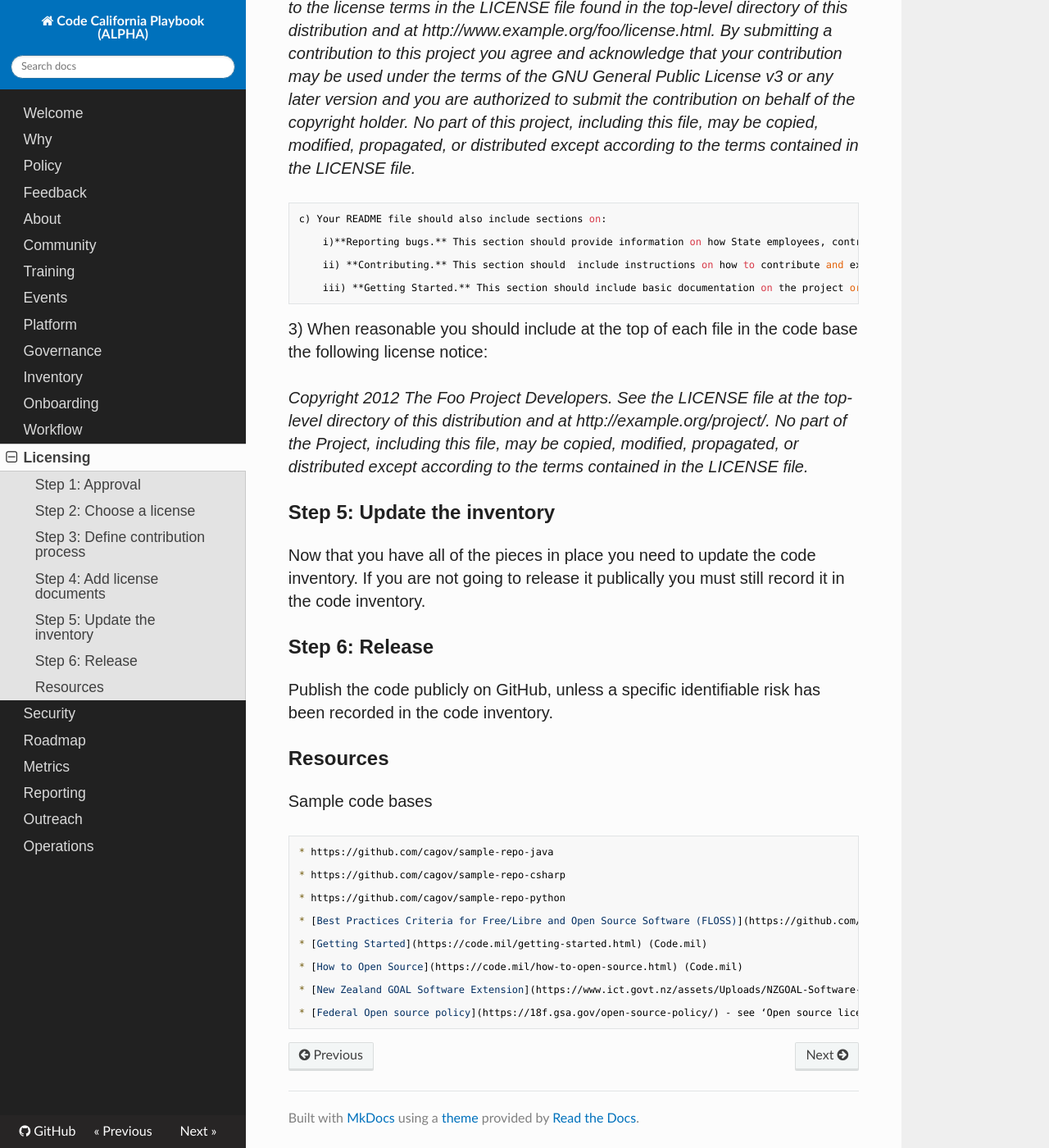
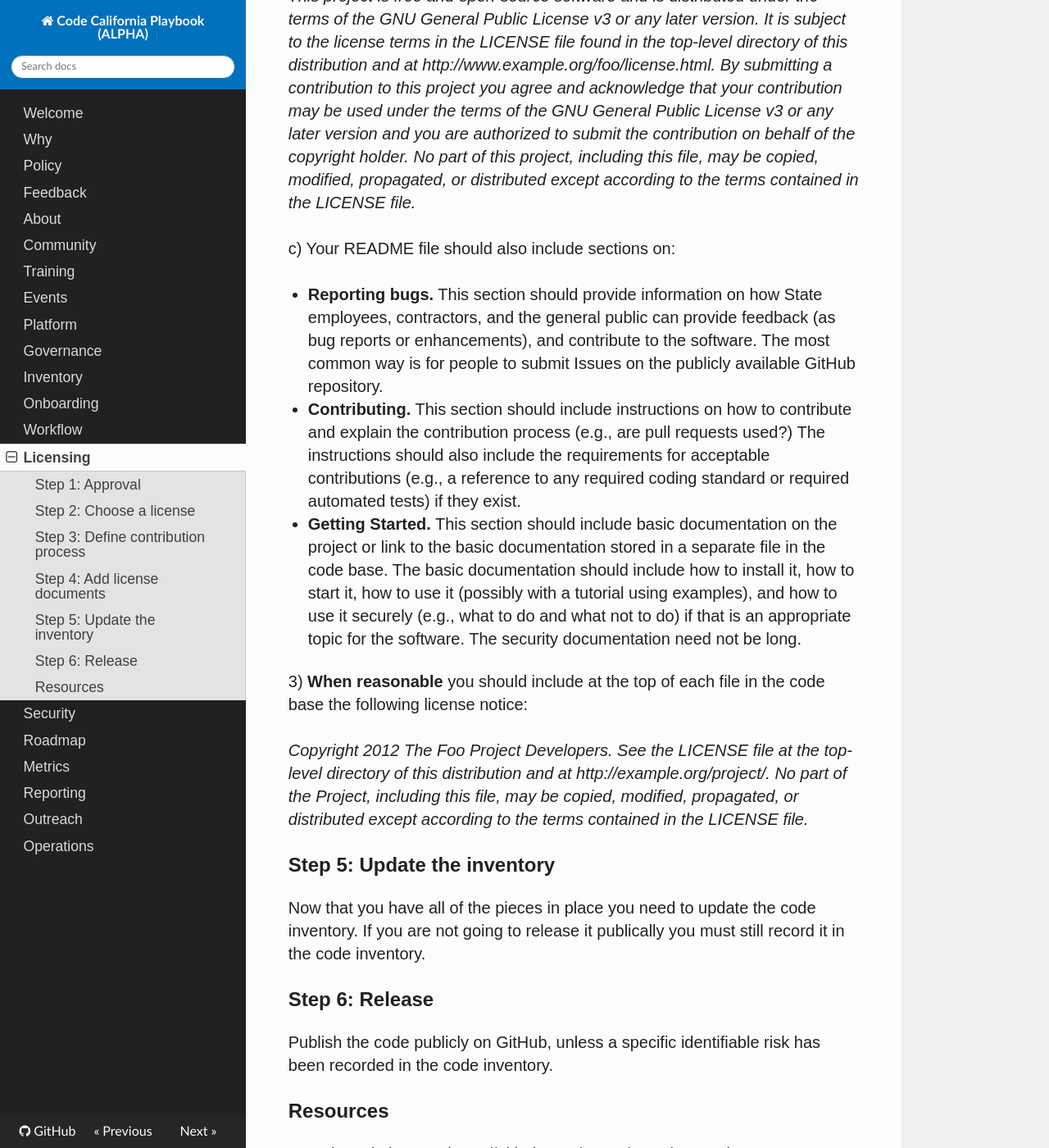
Before and after one commit to CA-CODE-Works/playbook, an MkDocs documentation site: the page built from docs/licensing.md, in a window 1280 px wide and 1400 px high, scrolled down 4141 px. Shown: the whole window at 82% size. Built offline with MkDocs 1.6.1, drawn with Linux system fonts in a browser that asks for light colours; nearby versions of some CDN libraries; old or Windows-style settings are respelled for this version of MkDocs; some of the changed text lies outside the part shown.

Commit message:
Update licensing.md
Fixes

```diff
--- a/docs/licensing.md
+++ b/docs/licensing.md
@@ -40,6 +40,7 @@ An essential process for releasing custom code as open source is defining the co
 Agencies may choose instead to require individuals to submit a individual contributor license agreement prior to their first contribution. The Apache Software Foundation’s [Individual Contributor License Agreement (ICLA)](https://www.apache.org/licenses/icla.pdf) is widely used agreement widely accepted by prominent nonprofits and corporate entities.
 
 Procedure
+
     * Individual - Sign the Individual contributor agreement, email code coordinator
     * Corporation or employee - sign the corporate agreement, email code coordinator
 
@@ -49,7 +50,7 @@ Each agency should adopt a policy describing the procedure for accepting contrib
 
 You must add the following licensing documents to your project:
 
-1. **LICENSE
+1. **LICENSE**
 
     a) This file should include the copyright notices for all copyright holders and the full text of all applicable license to the project including a copy of the GNU General Public License version 3 and
 
@@ -59,28 +60,28 @@ You must add the following licensing documents to your project:
 
 You should also include any other applicable copyright notices in this file as well.
 
-    c) You can find a copy of the GPLv3 here: https://www.gnu.org/licenses/gpl-3.0.txt
+   c) You can find a copy of the GPLv3 here: https://www.gnu.org/licenses/gpl-3.0.txt
 
-2. **README
+2. **README**
 
     a) A brief paragraph consisting of 1 to 4 sentences  succinctly describe what the software does (what problem does it solve?).
 
     b) Your README file must include the following statement clearly indicating the project is being distributed under the terms of the GNU General Public License v3 or any later version.
 
-*LICENSE
+*LICENSE*
 
 *This project is free and open-source software and is distributed under the terms of the GNU General Public License v3 or any later version. It is subject to the license terms in the LICENSE file found in the top-level directory of this distribution and at http://www.example.org/foo/license.html. By submitting a contribution to this project you agree and acknowledge that your contribution may be used under the terms of the GNU General Public License v3 or any later version and you are authorized to submit the contribution on behalf of the copyright holder. No part of this project, including this file, may be copied, modified, propagated, or distributed except according to the terms contained in the LICENSE file.*
 
+   c) Your README file should also include sections on:
 
-    c) Your README file should also include sections on:
+   * **Reporting bugs.** This section should provide information on how State employees, contractors, and the general public can provide feedback (as bug reports or enhancements), and contribute to the software. The most common way is for people to submit Issues on the publicly available GitHub repository.
 
-        i)**Reporting bugs.** This section should provide information on how State employees, contractors, and the general public can provide feedback (as bug reports or enhancements), and contribute to the software. The most common way is for people to submit Issues on the publicly available GitHub repository.
+   * **Contributing.** This section should  include instructions on how to contribute and explain the contribution process (e.g., are pull requests used?) The instructions should also include the requirements for acceptable contributions (e.g., a reference to any required coding standard or required automated tests) if they exist.
 
-        ii) **Contributing.** This section should  include instructions on how to contribute and explain the contribution process (e.g., are pull requests used?) The instructions should also include the requirements for acceptable contributions (e.g., a reference to any required coding standard or required automated tests) if they exist.
+   * **Getting Started.** This section should include basic documentation on the project or link to the basic documentation stored in a separate file in the code base. The basic documentation should include how to install it, how to start it, how to use it (possibly with a tutorial using examples), and how to use it securely (e.g., what to do and what not to do) if that is an appropriate topic for the software. The security documentation need not be long.
 
-        iii) **Getting Started.** This section should include basic documentation on the project or link to the basic documentation stored in a separate file in the code base. The basic documentation should include how to install it, how to start it, how to use it (possibly with a tutorial using examples), and how to use it securely (e.g., what to do and what not to do) if that is an appropriate topic for the software. The security documentation need not be long.
 
-3) When reasonable you should include at the top of each file in the code base the following license notice:
+3) **When reasonable** you should include at the top of each file in the code base the following license notice:
 
 *Copyright 2012 The Foo Project Developers. See the LICENSE file at the top-level directory of this distribution and at http://example.org/project/. No part of the Project, including this file, may be copied, modified, propagated, or distributed except according to the terms contained in the LICENSE file.*
 
@@ -96,19 +97,11 @@ Publish the code publicly on GitHub, unless a specific identifiable risk has bee
 ## Resources
 
 Sample code bases
-
     * https://github.com/cagov/sample-repo-java
-
     * https://github.com/cagov/sample-repo-csharp
-
     * https://github.com/cagov/sample-repo-python
-
     * [Best Practices Criteria for Free/Libre and Open Source Software (FLOSS)](https://github.com/coreinfrastructure/best-practices-badge/blob/master/doc/criteria.md)
-
     * [Getting Started](https://code.mil/getting-started.html) (Code.mil)
-
     * [How to Open Source](https://code.mil/how-to-open-source.html) (Code.mil)
-
     * [New Zealand GOAL Software Extension](https://www.ict.govt.nz/assets/Uploads/NZGOAL-Software-Extension-July-2016.pdf)
-
     * [Federal Open source policy](https://18f.gsa.gov/open-source-policy/) - see ‘Open source licenses’ section (18F)
```
